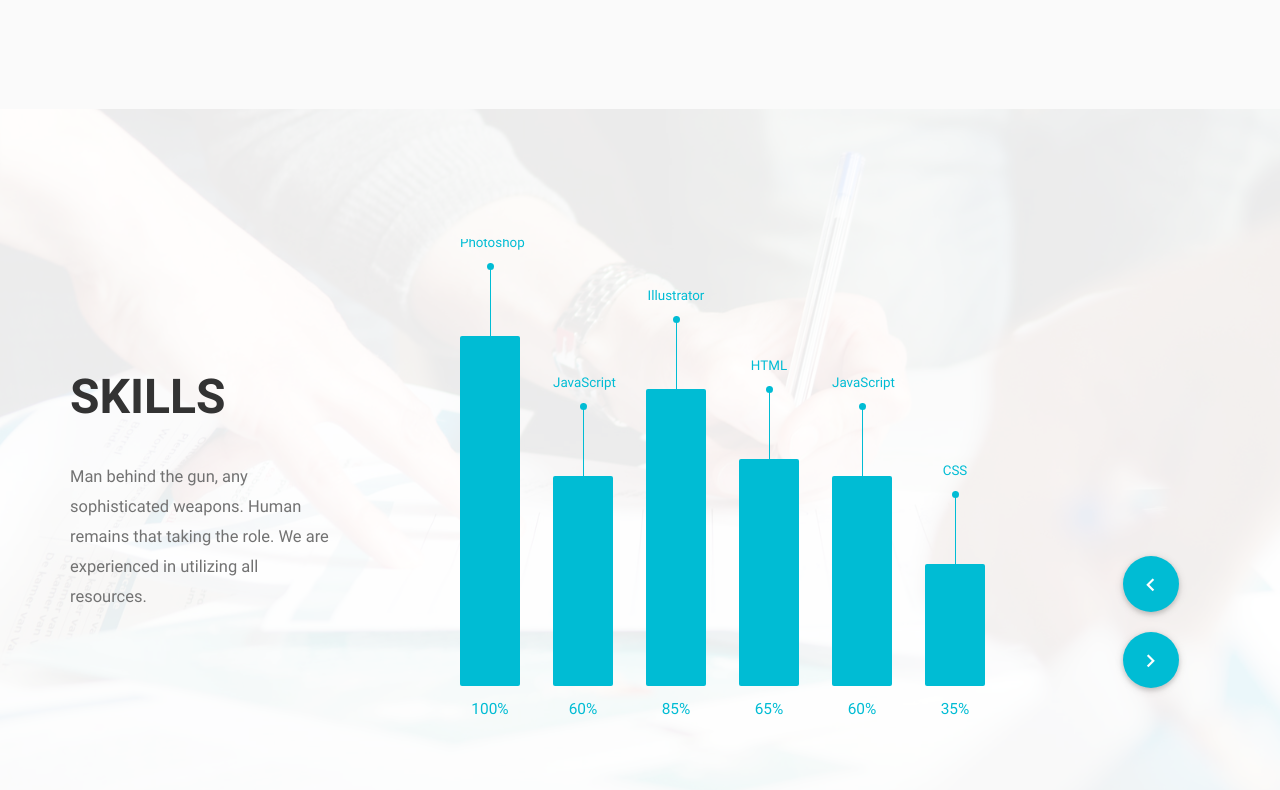
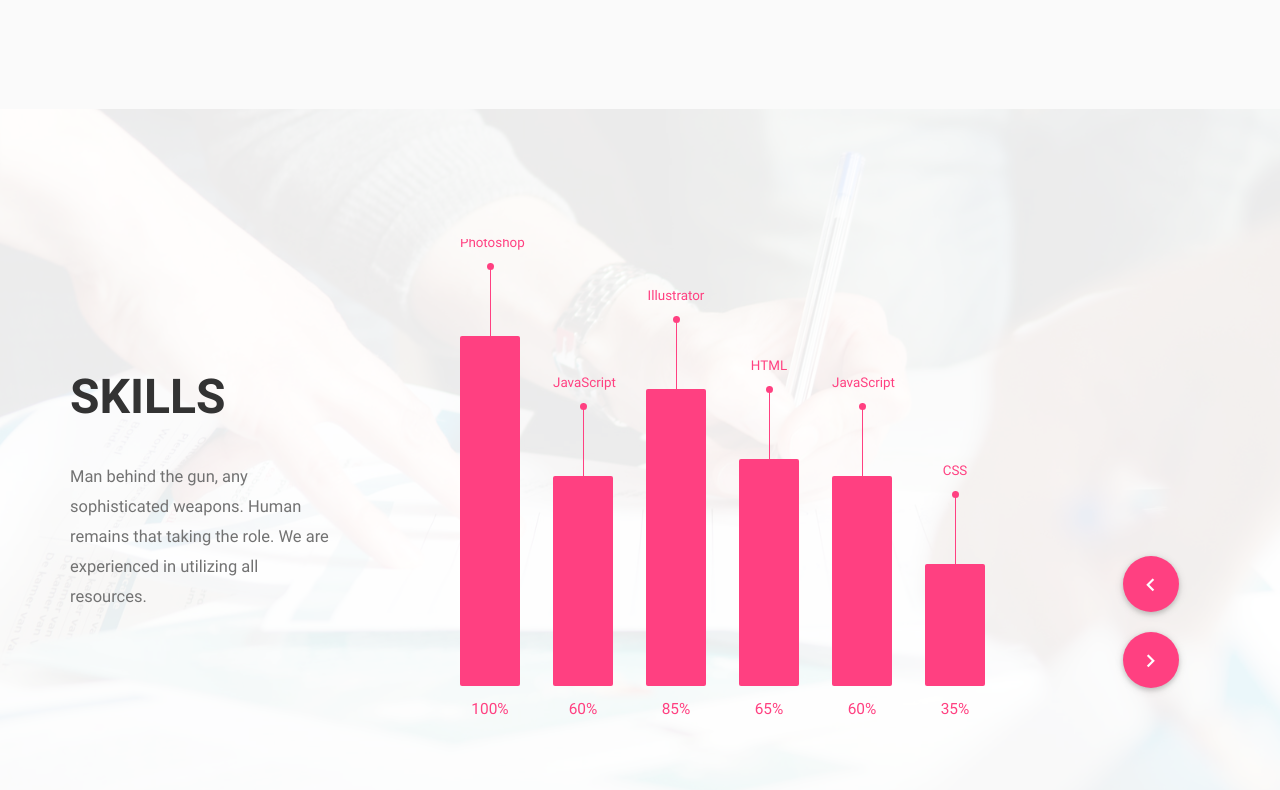
Before and after one commit to elizabethsn7/ekippV2, a plain HTML site: page index.html in a window 1280 px wide. Shown: the part 1196-1986 px from the top of the page. Drawn offline with nearby package versions, Linux system fonts and the light colour scheme; some packages are replaced by stand-ins of ours; files whose address does not match are found by name.

Commit message:
changed theme color

```diff
--- a/index.html
+++ b/index.html
@@ -33,8 +33,8 @@
   <link rel="stylesheet" href="assets/css/responsive.css">
 
   <!-- Choose your default colors -->
-  <link rel="stylesheet" href="assets/css/colors/color1.css">
-  <!-- <link rel="stylesheet" href="assets/css/colors/color2.css"> -->
+  <!-- <link rel="stylesheet" href="assets/css/colors/color1.css"> -->
+  <link rel="stylesheet" href="assets/css/colors/color2.css">
   <!-- <link rel="stylesheet" href="assets/css/colors/color3.css"> -->
   <!-- <link rel="stylesheet" href="assets/css/colors/color4.css"> -->
   <!-- <link rel="stylesheet" href="assets/css/colors/color5.css"> -->
```
